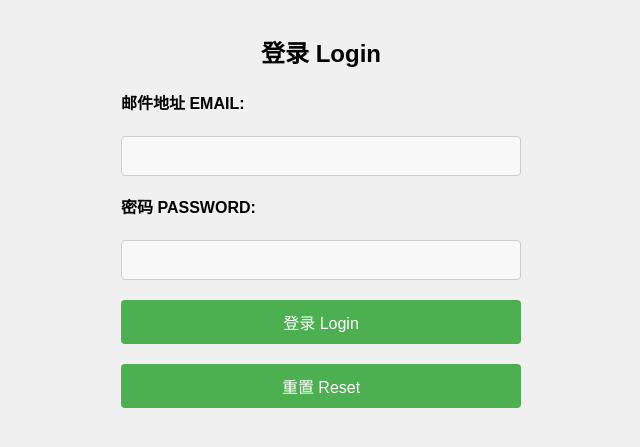
After one commit to yangsan999/chatbot, a Flask app: page /login in a window 1280 px wide. The commit adds this page. Shown: the top 447 px of the page, without its empty margins (319-959 px from the left). Run offline with Flask 2, Linux system fonts and the light colour scheme.

Commit message:
add login page

```diff
--- a/app.py
+++ b/app.py
@@ -1,41 +1,78 @@
 import secrets
-import os
 import json
 
 from flask import Flask, render_template, request, session, redirect
 from revChatGPT.V1 import Chatbot
+from OpenAIAuth import Error
 
 
-# Load the JSON data from the config file
-with open("config.json", 'r') as f:
-    config_data = json.load(f)
+# # Load the JSON data from the config file
+# with open("config.json", 'r') as f:
+#     config_data = json.load(f)
 
 # email = config_data['email'] # email and password
 # password = config_data['password']
 # session_token = config_data['session_token'] # or session_token
-access_token = config_data['access_token']  # or access_token
+# access_token = config_data['access_token']  # or access_token
 
 
 app = Flask(__name__)
 app.secret_key = secrets.token_hex(16)
 
-chatbot = Chatbot(config={
-    # "email": email,
-    # "password": password,
-    # "session_token": session_token,
-    "access_token": access_token
-})
+# chatbot = Chatbot(config={
+#     # "email": email,
+#     # "password": password,
+#     # "session_token": session_token,
+#     "access_token": access_token
+# })
 
 # create empty conversation dictionary
 conversations = {}
 
 
+# @app.route("/")
+# def index():
+#     if 'user_id' in session and session['user_id'] in conversations:
+#         return redirect("/chat")
+#     else:
+#         return render_template("index.html")
 @app.route("/")
 def index():
-    if 'user_id' in session and session['user_id'] in conversations:
-        return redirect("/chat")
+    if 'email' in session and 'password' in session:
+        # User is logged in, so display the chat page
+        if 'user_id' in session and session['user_id'] in conversations:
+            return redirect("/chat")
+        else:
+            return render_template("index.html")
     else:
-        return render_template("index.html")
+        # User is not logged in, so redirect to the login page
+        return redirect("/login")
+
+@app.route('/login', methods=['GET', 'POST'])
+def login():
+    if request.method == 'POST':
+        email = request.form['email']
+        password = request.form['password']
+        # Store the email and password in the session
+        session['email'] = email
+        session['password'] = password
+        # Initialize the chatbot with the session credentials
+        global chatbot
+        # chatbot = Chatbot(config={
+        #     "email": session['email'],
+        #     "password": session['password'],
+        #     # "access_token": access_token
+        # })
+        try:
+            chatbot = Chatbot(config={
+                "email": email,
+                "password": password
+            })
+        except Error as e:
+            return "Authentication error {}".format(str(e))
+        return redirect('/')
+    else:
+        return render_template('login.html')
 
 
 @app.route('/chat', methods=['GET', 'POST'])
@@ -58,7 +95,7 @@ def chat():
                 response += message
                 prev_text = str(data["message"])
         except Exception as e:
-            response = "对不起，我忙不过来了，请稍后重试...\nSorry, I am too busing. Please try again later."
+            response = "对不起，我忙不过来了，请稍后重试...\nSorry, I am too busy. Please try again later."
 
         user_conversation.append(('user', user_input))
         user_conversation.append(('chatbot', response))
--- a/static/style.css
+++ b/static/style.css
@@ -77,7 +77,6 @@ input[type="submit"]:hover {
     background-color: #45a049;
 }
 
-
 pre {
     white-space: pre-wrap;
     word-wrap: break-word;
--- a/templates/index.html
+++ b/templates/index.html
@@ -41,7 +41,8 @@
 3. 聊天和分享故事：您可以和我聊天，分享您的故事和经历。我可以给您提供有用的建议和支持。
 4. 让我讲笑话：如果您需要一些娱乐，可以让我给您讲笑话或谜语。
 5. 测试我的知识：您可以测试我的知识，问我有关历史、文化、科学、技术等各个领域的问题。
-    6. ......</pre>
+6. ......
+            </pre>
         </div>
         </P>
     </div>
--- /dev/null
+++ b/templates/login.html
@@ -0,0 +1,91 @@
+<!DOCTYPE html>
+<html>
+<head>
+	<title>Chatbot Login</title>
+    <meta name="viewport" content="width=device-width, initial-scale=1">
+	<style>
+		body {
+			background-color: #f0f0f0;
+			font-family: Arial, sans-serif;
+			font-size: 16px;
+			line-height: 1.5;
+			margin: 0;
+			padding: 0;
+		}
+
+		.container {
+			margin: 0 auto;
+			max-width: 400px;
+			padding: 20px;
+		}
+
+		h1 {
+			font-size: 24px;
+			margin-bottom: 20px;
+			text-align: center;
+		}
+
+		form label, form input {
+			display: block;
+			margin-bottom: 20px;
+			width: 100%;
+		}
+
+		form label {
+			font-size: 16px;
+			font-weight: bold;
+			text-transform: uppercase;
+		}
+
+		form input[type="email"],
+		form input[type="password"] {
+			background-color: #f8f8f8;
+			border: 1px solid #ccc;
+			border-radius: 4px;
+			box-sizing: border-box;
+			font-size: 16px;
+			padding: 10px;
+			width: 100%;
+		}
+
+		form input[type="submit"],
+		form input[type="reset"] {
+			background-color: #4CAF50;
+			border: none;
+			border-radius: 4px;
+			color: #fff;
+			cursor: pointer;
+			font-size: 16px;
+			padding: 10px;
+			margin-top: 20px;
+			width: 100%;
+		}
+
+		form input[type="submit"]:hover,
+		form input[type="reset"]:hover {
+			background-color: #3e8e41;
+		}
+
+		form p {
+			color: red;
+			margin-bottom: 20px;
+		}
+	</style>
+</head>
+<body>
+	<div class="container">
+		<h1>登录 Login</h1>
+		<form method="post" action="{{ url_for('login') }}">
+			{% if error %}
+				<p>{{ error }}</p>
+			{% endif %}
+			<label for="email">邮件地址 Email:</label>
+			<input type="email" name="email" required>
+			<label for="password">密码 Password:</label>
+			<input type="password" name="password" required>
+			<input type="submit" value="登录 Login">
+			<input type="reset" value="重置 Reset">
+		</form>
+	</div>
+</body>
+</html>
```
Also changed, not shown: static/favicon.ico (added). Lines whose indentation alone changed are shown as unchanged.
